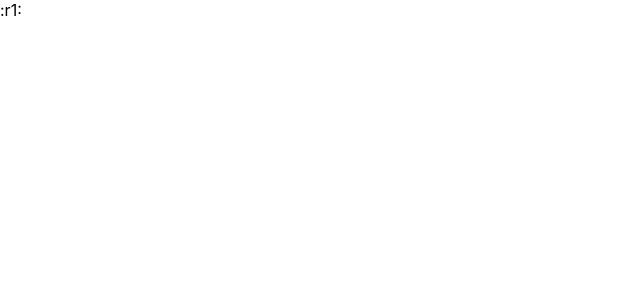
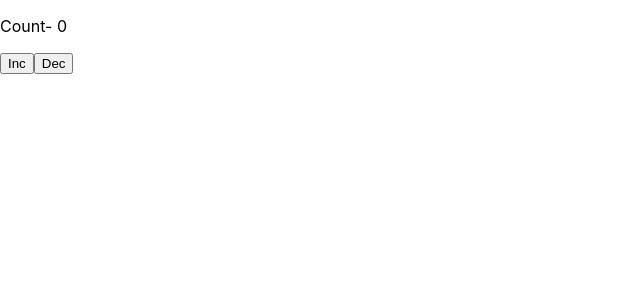
Before and after one commit to Reactjs-application/beta_react_features, a React (Create React App) app: page / in a window 1280 px wide. Shown: the top 300 px of the page, without its empty margins (0-640 px from the left). Built offline with nearby package versions, Linux system fonts and the light colour scheme.

Commit message:
finished useRedcuer hook

```diff
--- /dev/null
+++ b/src/actions/index.js
@@ -0,0 +1,7 @@
+export function IncrementAction() {
+  return { type: "INCREMENT" };
+}
+
+export function DecremtnAction() {
+  return { type: "DECREMENT" };
+}
--- /dev/null
+++ b/src/hooks/ReducerHook/index.js
@@ -0,0 +1,19 @@
+import React, { useReducer } from "react";
+import { CalulateReducer } from "../../reducers";
+import { IncrementAction, DecremtnAction } from "../../actions";
+
+var initalState = {
+  count: 0,
+};
+
+export default function ReducerHook() {
+  const [state, dispatch] = useReducer(CalulateReducer, initalState);
+
+  return (
+    <div>
+      <p>Count- {state.count}</p>
+      <button onClick={() => dispatch(IncrementAction())}>Inc</button>
+      <button onClick={() => dispatch(DecremtnAction())}>Dec</button>
+    </div>
+  );
+}
--- /dev/null
+++ b/src/reducers/index.js
@@ -0,0 +1,14 @@
+// ReducerHook.js (calculation increment and decrement)
+export function CalulateReducer(state, action) {
+  switch (action.type) {
+    case "INCREMENT":
+      var countInc = state.count + 1;
+      return { count: countInc };
+    case "DECREMENT":
+      var countDec = state.count - 1;
+      return { count: countDec };
+
+    default:
+      return state;
+  }
+}
--- a/src/view/Hooks.js
+++ b/src/view/Hooks.js
@@ -1,6 +1,6 @@
 import React from "react";
-import IdHook from "../hooks/IdHook";
+import ReducerHook from "../hooks/ReducerHook";
 
 export default function Hooks() {
-  return <IdHook />;
+  return <ReducerHook />;
 }
```
